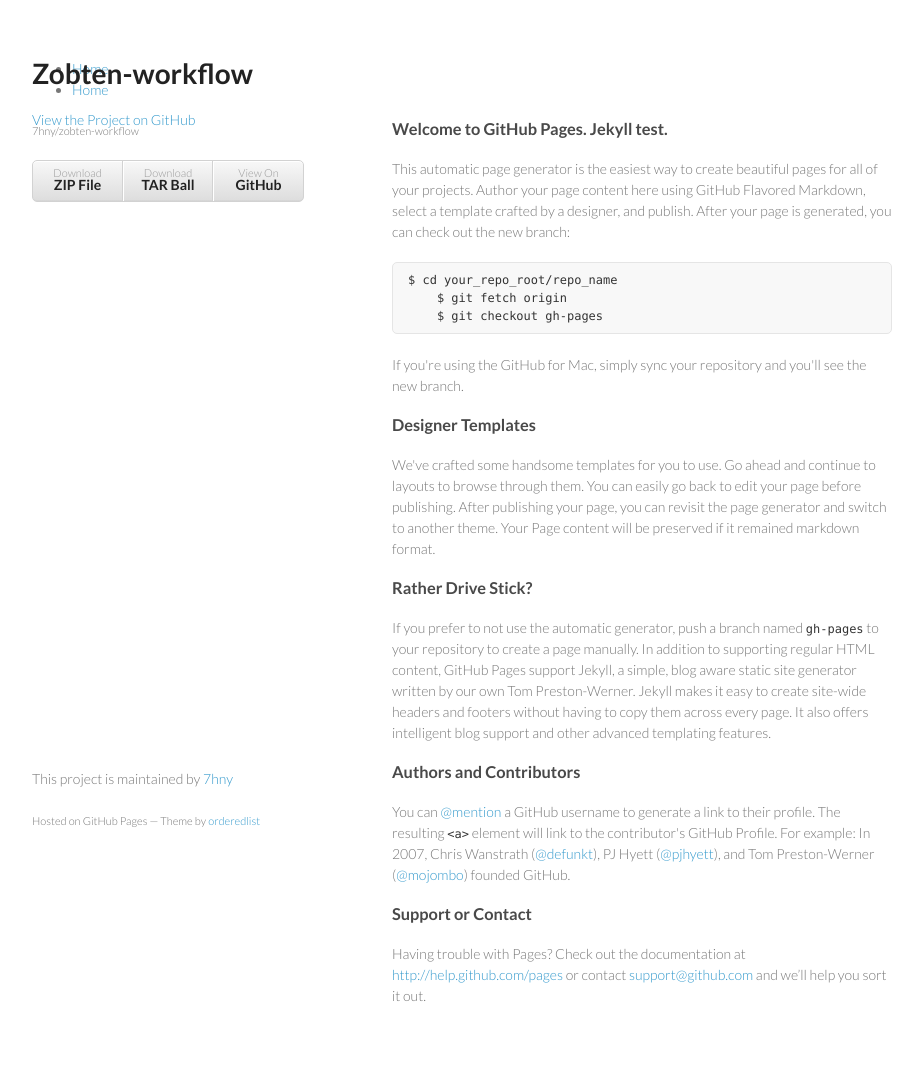
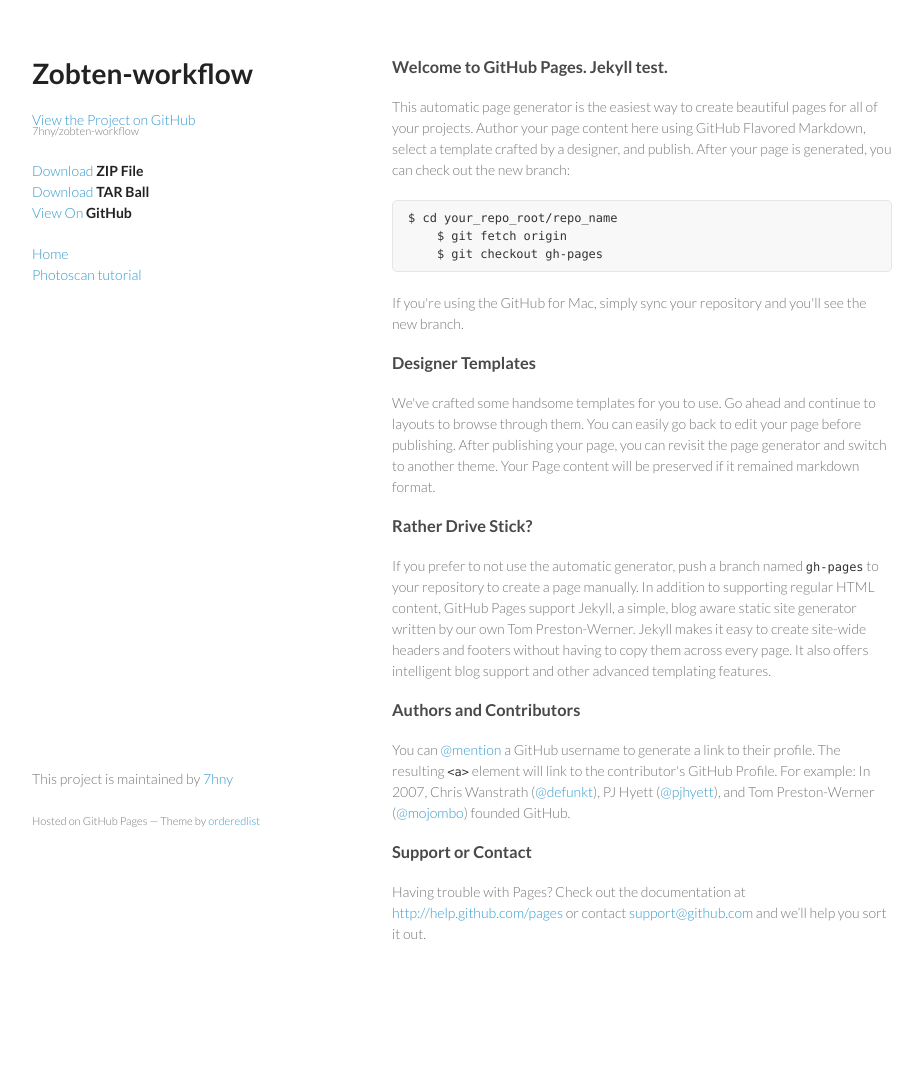
Before and after one commit to 7hny/zobten-workflow, a Jekyll site: the page built from index.html, in a window 1280 px wide. Shown: the whole page, without its empty margins (178-1101 px from the left). Built offline with Jekyll 4.4.1, drawn with Linux system fonts in a browser that asks for light colours; Markdown is read by kramdown in place of the engine named in the settings; after the commit the page ends 1014 px from its top, so only the background shows below that.

Commit message:
Style update

```diff
--- a/_includes/header.html
+++ b/_includes/header.html
@@ -8,16 +8,17 @@
     </a></p>
 
 
-    <ul>
+    <ul class="buttons">
         <li><a href="https://github.com/7hny/zobten-workflow/zipball/master">Download <strong>ZIP File</strong></a>
         </li>
         <li><a href="https://github.com/7hny/zobten-workflow/tarball/master">Download <strong>TAR Ball</strong></a>
         </li>
         <li><a href="https://github.com/7hny/zobten-workflow">View On <strong>GitHub</strong></a></li>
     </ul>
+
+    <ul>
+        <li><a href="{{site.baseurl}}/" class="{% if page.url == '/' %}current{% endif %}">Home</a></li>
+        <li><a href="{{site.baseurl}}/tutorials/photoscan" class="{% if page.url == '/' %}current{% endif %}">Photoscan tutorial</a></li>
+    </ul>
+
 </header>
-
-<ul>
-    <li><a href="{{site.baseurl}}/" class="{% if page.url == '/' %}current{% endif %}">Home</a></li>
-    <li><a href="{{site.baseurl}}/tutorials/photoscan" class="{% if page.url == '/' %}current{% endif %}">Home</a></li>
-</ul>
--- a/_layouts/default.html
+++ b/_layouts/default.html
@@ -5,8 +5,8 @@
     <meta http-equiv="X-UA-Compatible" content="chrome=1">
     <title>Zobten-workflow by 7hny</title>
 
-    <link rel="stylesheet" href="stylesheets/styles.css">
-    <link rel="stylesheet" href="stylesheets/pygment_trac.css">
+    <link rel="stylesheet" href="{{site.baseurl}}/stylesheets/styles.css">
+    <link rel="stylesheet" href="{{site.baseurl}}/stylesheets/pygment_trac.css">
     <meta name="viewport" content="width=device-width, initial-scale=1, user-scalable=no">
     <!--[if lt IE 9]>
     <script src="//html5shiv.googlecode.com/svn/trunk/html5.js"></script>
@@ -22,7 +22,7 @@
     {% include footer.html %}
 
 </div>
-<script src="javascripts/scale.fix.js"></script>
+<script src="{{site.baseurl}}/javascripts/scale.fix.js"></script>
 
 </body>
 </html>
--- a/stylesheets/styles.css
+++ b/stylesheets/styles.css
@@ -103,6 +103,11 @@ header {
 
 header ul {
   list-style:none;
+  padding: 0;
+}
+/*
+header ul.buttons {
+  list-style:none;
   height:40px;
 
   padding:0;
@@ -121,14 +126,14 @@ header ul {
   width:270px;
 }
 
-header li {
+header .buttons li {
   width:89px;
   float:left;
   border-right:1px solid #d2d2d2;
   height:40px;
 }
 
-header ul a {
+header ul.buttons a {
   line-height:1;
   font-size:11px;
   color:#999;
@@ -137,27 +142,30 @@ header ul a {
   padding-top:6px;
   height:40px;
 }
+*/
 
 strong {
   color:#222;
   font-weight:700;
 }
 
-header ul li + li {
+/*
+header ul.buttons li + li {
   width:88px;
   border-left:1px solid #fff;
 }
 
-header ul li + li + li {
+header ul.buttons li + li + li {
   border-right:none;
   width:89px;
 }
 
-header ul a strong {
+header ul.buttons a strong {
   font-size:14px;
   display:block;
   color:#222;
 }
+*/
 
 section {
   width:500px;
@@ -196,9 +204,11 @@ footer {
     width:auto;
   }
 
+  /*
   header {
     padding-right:320px;
   }
+  */
 
   section {
     border:1px solid #e5e5e5;
@@ -211,11 +221,13 @@ footer {
     display:inline;
   }
 
-  header ul {
+  /*
+  header ul.buttons {
     position:absolute;
     right:50px;
     top:52px;
   }
+  */
 }
 
 @media print, screen and (max-width: 720px) {
@@ -227,9 +239,9 @@ footer {
     padding:0;
   }
 
-  header ul, header p.view {
+/*  header ul.buttons, header p.view {
     position:static;
-  }
+  }*/
 
   pre, code {
     word-wrap:normal;
```
